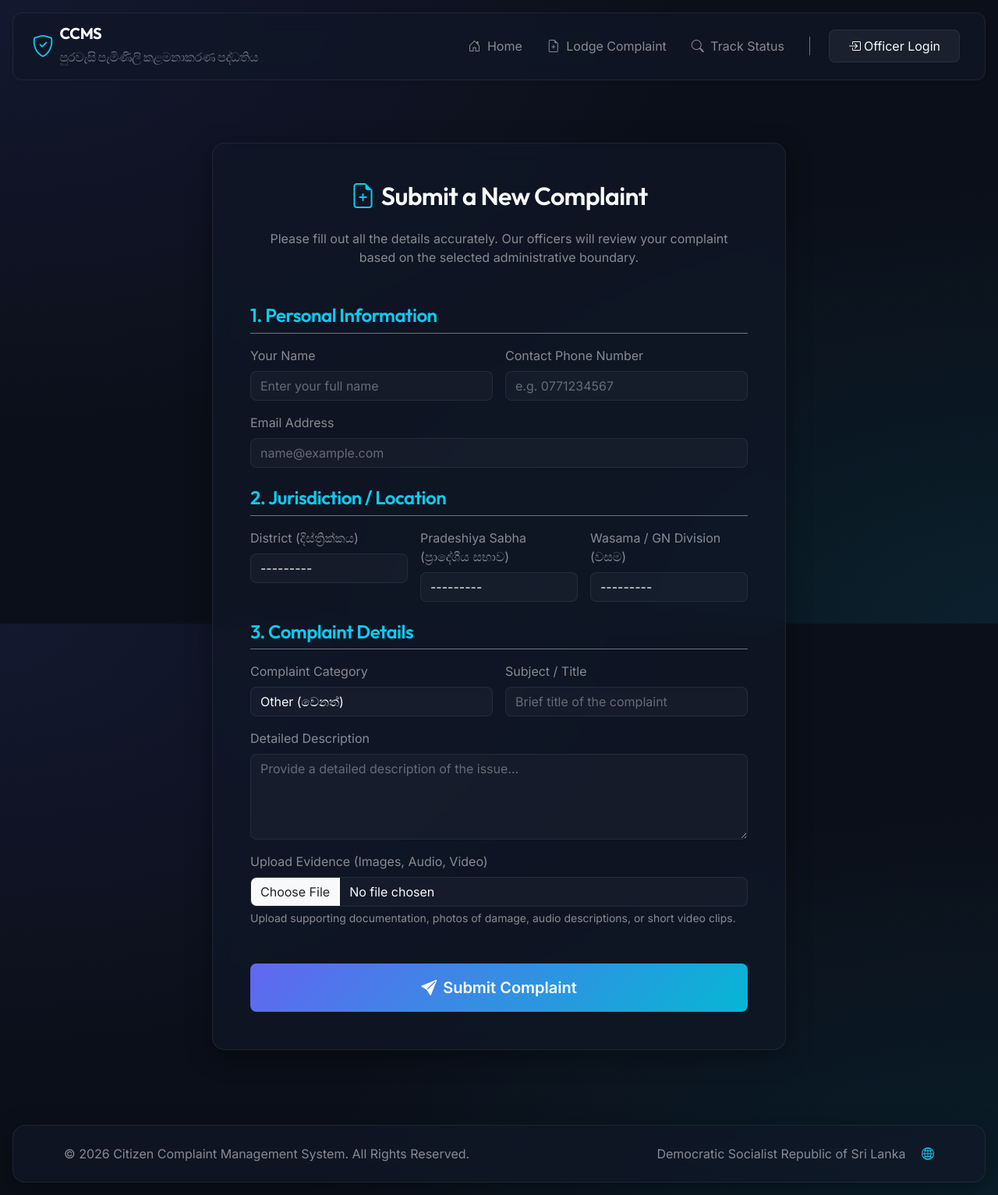
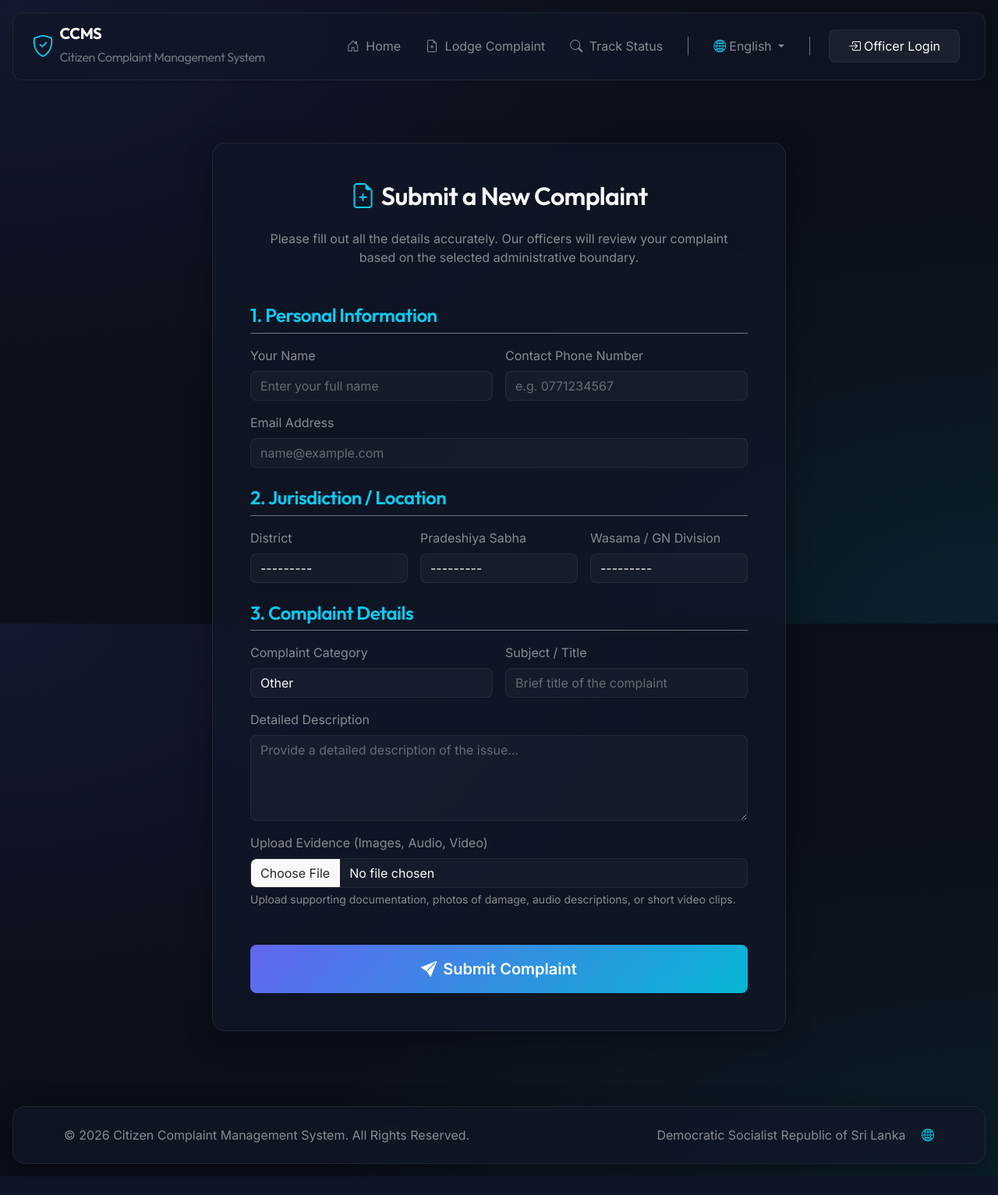
Before and after one commit to Nalaka201/PMS_project, a Django app: page /lodge/ in a window 1280 px wide. Shown: the whole page at 78% size. After the commit the page ends 1509 px from the top, so only its background shows below. Run offline with Django 5.2, Linux system fonts and the light colour scheme; tables that the repository leaves empty hold one stand-in row (values such as "Sample post").

Commit message:
Made some changes to navigation bar to select languages

```diff
--- a/complaints/templates/base.html
+++ b/complaints/templates/base.html
@@ -18,6 +18,7 @@
     {% block extra_css %}{% endblock %}
 </head>
 <body>
+    {% load i18n %}
     <!-- Navbar -->
     <nav class="navbar navbar-expand-lg sticky-top glass-panel m-3 shadow-sm" style="border-radius: 12px; margin-bottom: 2rem !important;">
         <div class="container-fluid px-4">
@@ -25,7 +26,7 @@
                 <i class="bi bi-shield-check text-info me-2 fs-3"></i>
                 <div>
                     <span class="d-block lh-sm fs-5">CCMS</span>
-                    <span class="d-block text-secondary fs-6 fw-normal d-none d-sm-inline">පුරවැසි පැමිණිලි කළමනාකරණ පද්ධතිය</span>
+                    <span class="d-block text-secondary fs-6 fw-normal d-none d-sm-inline">{% trans "Citizen Complaint Management System" %}</span>
                 </div>
             </a>
             <button class="navbar-toggler border-0 text-white" type="button" data-bs-toggle="collapse" data-bs-target="#navbarNav" aria-controls="navbarNav" aria-expanded="false" aria-label="Toggle navigation">
@@ -34,13 +35,62 @@
             <div class="collapse navbar-collapse" id="navbarNav">
                 <ul class="navbar-nav ms-auto align-items-lg-center">
                     <li class="nav-item px-2">
-                        <a class="nav-link text-white-50" href="{% url 'index' %}"><i class="bi bi-house-door me-1"></i> Home</a>
+                        <a class="nav-link text-white-50" href="{% url 'index' %}"><i class="bi bi-house-door me-1"></i> {% trans "Home" %}</a>
                     </li>
                     <li class="nav-item px-2">
-                        <a class="nav-link text-white-50" href="{% url 'lodge_complaint' %}"><i class="bi bi-file-earmark-plus me-1"></i> Lodge Complaint</a>
+                        <a class="nav-link text-white-50" href="{% url 'lodge_complaint' %}"><i class="bi bi-file-earmark-plus me-1"></i> {% trans "Lodge Complaint" %}</a>
                     </li>
                     <li class="nav-item px-2">
-                        <a class="nav-link text-white-50" href="{% url 'index' %}#track-section"><i class="bi bi-search me-1"></i> Track Status</a>
+                        <a class="nav-link text-white-50" href="{% url 'index' %}#track-section"><i class="bi bi-search me-1"></i> {% trans "Track Status" %}</a>
+                    </li>
+
+                    <span class="border-end border-secondary mx-3 d-none d-lg-block" style="height: 24px;"></span>
+
+                    <!-- Language Selector -->
+                    <li class="nav-item dropdown px-2">
+                        <a class="nav-link dropdown-toggle text-white-50 d-flex align-items-center gap-1" href="#" role="button" data-bs-toggle="dropdown" aria-expanded="false" id="languageDropdown">
+                            <i class="bi bi-globe2 text-info"></i>
+                            {% get_current_language as LANGUAGE_CODE_CURRENT %}
+                            {% if LANGUAGE_CODE_CURRENT == 'si' %}
+                                <span>සිංහල</span>
+                            {% elif LANGUAGE_CODE_CURRENT == 'ta' %}
+                                <span>தமிழ்</span>
+                            {% else %}
+                                <span>English</span>
+                            {% endif %}
+                        </a>
+                        <ul class="dropdown-menu dropdown-menu-end glass-panel border border-secondary shadow-lg" style="min-width: 150px;">
+                            <li>
+                                <form action="{% url 'set_language' %}" method="post" class="d-inline">
+                                    {% csrf_token %}
+                                    <input type="hidden" name="next" value="{{ request.path }}">
+                                    <input type="hidden" name="language" value="en">
+                                    <button type="submit" class="dropdown-item text-white py-2 w-100 border-0 bg-transparent text-start {% if LANGUAGE_CODE_CURRENT == 'en' %}fw-bold text-info{% endif %}">
+                                        🇬🇧 English
+                                    </button>
+                                </form>
+                            </li>
+                            <li>
+                                <form action="{% url 'set_language' %}" method="post" class="d-inline">
+                                    {% csrf_token %}
+                                    <input type="hidden" name="next" value="{{ request.path }}">
+                                    <input type="hidden" name="language" value="si">
+                                    <button type="submit" class="dropdown-item text-white py-2 w-100 border-0 bg-transparent text-start {% if LANGUAGE_CODE_CURRENT == 'si' %}fw-bold text-info{% endif %}">
+                                        🇱🇰 සිංහල
+                                    </button>
+                                </form>
+                            </li>
+                            <li>
+                                <form action="{% url 'set_language' %}" method="post" class="d-inline">
+                                    {% csrf_token %}
+                                    <input type="hidden" name="next" value="{{ request.path }}">
+                                    <input type="hidden" name="language" value="ta">
+                                    <button type="submit" class="dropdown-item text-white py-2 w-100 border-0 bg-transparent text-start {% if LANGUAGE_CODE_CURRENT == 'ta' %}fw-bold text-info{% endif %}">
+                                        🇱🇰 தமிழ்
+                                    </button>
+                                </form>
+                            </li>
+                        </ul>
                     </li>
 
                     <span class="border-end border-secondary mx-3 d-none d-lg-block" style="height: 24px;"></span>
@@ -53,7 +103,7 @@
                             <ul class="dropdown-menu dropdown-menu-end glass-panel border border-secondary shadow-lg">
                                 <li>
                                     <a class="dropdown-item text-white py-2" href="{% url 'dashboard_router' %}">
-                                        <i class="bi bi-speedometer2 me-2"></i> Dashboard
+                                        <i class="bi bi-speedometer2 me-2"></i> {% trans "Dashboard" %}
                                     </a>
                                 </li>
                                 <li><hr class="dropdown-divider border-secondary"></li>
@@ -61,7 +111,7 @@
                                     <form action="{% url 'logout' %}" method="post" class="d-inline">
                                         {% csrf_token %}
                                         <button type="submit" class="dropdown-item text-danger py-2 w-100 border-0 bg-transparent text-start">
-                                            <i class="bi bi-box-arrow-right me-2"></i> Logout
+                                            <i class="bi bi-box-arrow-right me-2"></i> {% trans "Logout" %}
                                         </button>
                                     </form>
                                 </li>
@@ -70,7 +120,7 @@
                     {% else %}
                         <li class="nav-item px-2">
                             <a class="btn btn-glass px-4 py-2 d-flex align-items-center" href="{% url 'login' %}">
-                                <i class="bi bi-box-arrow-in-right me-1"></i> Officer Login
+                                <i class="bi bi-box-arrow-in-right me-1"></i> {% trans "Officer Login" %}
                             </a>
                         </li>
                     {% endif %}
@@ -112,7 +162,7 @@
         <div class="container text-center">
             <div class="row align-items-center">
                 <div class="col-md-6 text-md-start mb-2 mb-md-0 text-white-50">
-                    <p class="mb-0">&copy; 2026 Citizen Complaint Management System. All Rights Reserved.</p>
+                    <p class="mb-0">&copy; 2026 {% trans "Citizen Complaint Management System" %}. {% trans "All Rights Reserved." %}</p>
                 </div>
                 <div class="col-md-6 text-md-end text-white-50">
                     <span class="me-3">Democratic Socialist Republic of Sri Lanka</span>
--- a/complaints/templates/lodge_complaint.html
+++ b/complaints/templates/lodge_complaint.html
@@ -1,86 +1,87 @@
 {% extends 'base.html' %}
+{% load i18n %}
 
-{% block title %}CCMS | Lodge Complaint{% endblock %}
+{% block title %}CCMS | {% trans "Lodge Complaint" %}{% endblock %}
 
 {% block content %}
 <div class="row justify-content-center py-4">
     <div class="col-lg-8">
         <div class="glass-panel p-4 p-md-5">
             <h2 class="mb-4 text-center">
-                <i class="bi bi-file-earmark-plus text-info me-2"></i>Submit a New Complaint
+                <i class="bi bi-file-earmark-plus text-info me-2"></i>{% trans "Submit a New Complaint" %}
             </h2>
             <p class="text-white-50 text-center mb-5">
-                Please fill out all the details accurately. Our officers will review your complaint based on the selected administrative boundary.
+                {% trans "Please fill out all the details accurately. Our officers will review your complaint based on the selected administrative boundary." %}
             </p>
 
             <form method="POST" enctype="multipart/form-data" class="needs-validation" novalidate>
                 {% csrf_token %}
 
-                <h4 class="mb-3 text-info border-bottom border-secondary pb-2">1. Personal Information</h4>
+                <h4 class="mb-3 text-info border-bottom border-secondary pb-2">1. {% trans "Personal Information" %}</h4>
                 <div class="row g-3 mb-4">
                     <div class="col-md-6">
-                        <label for="id_citizen_name" class="form-label text-white-50">Your Name</label>
+                        <label for="id_citizen_name" class="form-label text-white-50">{% trans "Your Name" %}</label>
                         {{ form.citizen_name }}
-                        <div class="invalid-feedback">Please enter your name.</div>
+                        <div class="invalid-feedback">{% trans "Please enter your name." %}</div>
                     </div>
                     <div class="col-md-6">
-                        <label for="id_citizen_phone" class="form-label text-white-50">Contact Phone Number</label>
+                        <label for="id_citizen_phone" class="form-label text-white-50">{% trans "Contact Phone Number" %}</label>
                         {{ form.citizen_phone }}
-                        <div class="invalid-feedback">Please enter your phone number.</div>
+                        <div class="invalid-feedback">{% trans "Please enter your phone number." %}</div>
                     </div>
                     <div class="col-12">
-                        <label for="id_citizen_email" class="form-label text-white-50">Email Address</label>
+                        <label for="id_citizen_email" class="form-label text-white-50">{% trans "Email Address" %}</label>
                         {{ form.citizen_email }}
-                        <div class="invalid-feedback">Please enter a valid email address.</div>
+                        <div class="invalid-feedback">{% trans "Please enter a valid email address." %}</div>
                     </div>
                 </div>
 
-                <h4 class="mb-3 text-info border-bottom border-secondary pb-2">2. Jurisdiction / Location</h4>
+                <h4 class="mb-3 text-info border-bottom border-secondary pb-2">2. {% trans "Jurisdiction / Location" %}</h4>
                 <div class="row g-3 mb-4">
                     <div class="col-md-4">
-                        <label for="id_district" class="form-label text-white-50">District (දිස්ත්‍රික්කය)</label>
+                        <label for="id_district" class="form-label text-white-50">{% trans "District" %}</label>
                         {{ form.district }}
-                        <div class="invalid-feedback">Please select a District.</div>
+                        <div class="invalid-feedback">{% trans "Please select a District." %}</div>
                     </div>
                     <div class="col-md-4">
-                        <label for="id_pradeshiya_sabha" class="form-label text-white-50">Pradeshiya Sabha (ප්‍රාදේශීය සභාව)</label>
+                        <label for="id_pradeshiya_sabha" class="form-label text-white-50">{% trans "Pradeshiya Sabha" %}</label>
                         {{ form.pradeshiya_sabha }}
-                        <div class="invalid-feedback">Please select a Pradeshiya Sabha.</div>
+                        <div class="invalid-feedback">{% trans "Please select a Pradeshiya Sabha." %}</div>
                     </div>
                     <div class="col-md-4">
-                        <label for="id_wasama" class="form-label text-white-50">Wasama / GN Division (වසම)</label>
+                        <label for="id_wasama" class="form-label text-white-50">{% trans "Wasama / GN Division" %}</label>
                         {{ form.wasama }}
-                        <div class="invalid-feedback">Please select a Wasama.</div>
+                        <div class="invalid-feedback">{% trans "Please select a Wasama." %}</div>
                     </div>
                 </div>
 
-                <h4 class="mb-3 text-info border-bottom border-secondary pb-2">3. Complaint Details</h4>
+                <h4 class="mb-3 text-info border-bottom border-secondary pb-2">3. {% trans "Complaint Details" %}</h4>
                 <div class="row g-3 mb-4">
                     <div class="col-md-6">
-                        <label for="id_category" class="form-label text-white-50">Complaint Category</label>
+                        <label for="id_category" class="form-label text-white-50">{% trans "Complaint Category" %}</label>
                         {{ form.category }}
-                        <div class="invalid-feedback">Please select a category.</div>
+                        <div class="invalid-feedback">{% trans "Please select a category." %}</div>
                     </div>
                     <div class="col-md-6">
-                        <label for="id_title" class="form-label text-white-50">Subject / Title</label>
+                        <label for="id_title" class="form-label text-white-50">{% trans "Subject / Title" %}</label>
                         {{ form.title }}
-                        <div class="invalid-feedback">Please provide a subject.</div>
+                        <div class="invalid-feedback">{% trans "Please provide a subject." %}</div>
                     </div>
                     <div class="col-12">
-                        <label for="id_description" class="form-label text-white-50">Detailed Description</label>
+                        <label for="id_description" class="form-label text-white-50">{% trans "Detailed Description" %}</label>
                         {{ form.description }}
-                        <div class="invalid-feedback">Please write a description of the issue.</div>
+                        <div class="invalid-feedback">{% trans "Please write a description of the issue." %}</div>
                     </div>
                     <div class="col-12">
-                        <label for="id_evidence_file" class="form-label text-white-50">Upload Evidence (Images, Audio, Video)</label>
+                        <label for="id_evidence_file" class="form-label text-white-50">{% trans "Upload Evidence (Images, Audio, Video)" %}</label>
                         {{ form.evidence_file }}
-                        <small class="text-white-50 d-block mt-1">Upload supporting documentation, photos of damage, audio descriptions, or short video clips.</small>
+                        <small class="text-white-50 d-block mt-1">{% trans "Upload supporting documentation, photos of damage, audio descriptions, or short video clips." %}</small>
                     </div>
                 </div>
 
                 <div class="d-grid mt-5">
                     <button type="submit" class="btn btn-premium btn-lg py-3">
-                        <i class="bi bi-send-fill me-2"></i>Submit Complaint
+                        <i class="bi bi-send-fill me-2"></i>{% trans "Submit Complaint" %}
                     </button>
                 </div>
             </form>
--- a/complaints_project/urls.py
+++ b/complaints_project/urls.py
@@ -21,6 +21,7 @@ from django.conf.urls.static import static
 
 urlpatterns = [
     path('admin/', admin.site.urls),
+    path('i18n/', include('django.conf.urls.i18n')),
     path('', include('complaints.urls')),
 ]
 
```
Also changed, not shown: compile_po.py (added, +52 -0 lines), complaints/models.py (+12 -11 lines), complaints/templates/index.html (+16 -15 lines), complaints/templates/lodge_success.html (+9 -8 lines), complaints/templates/login.html (+13 -12 lines), complaints/templates/track.html (+28 -27 lines), complaints_project/settings.py (+15 -1 lines), locale/si/LC_MESSAGES/django.po (added).
